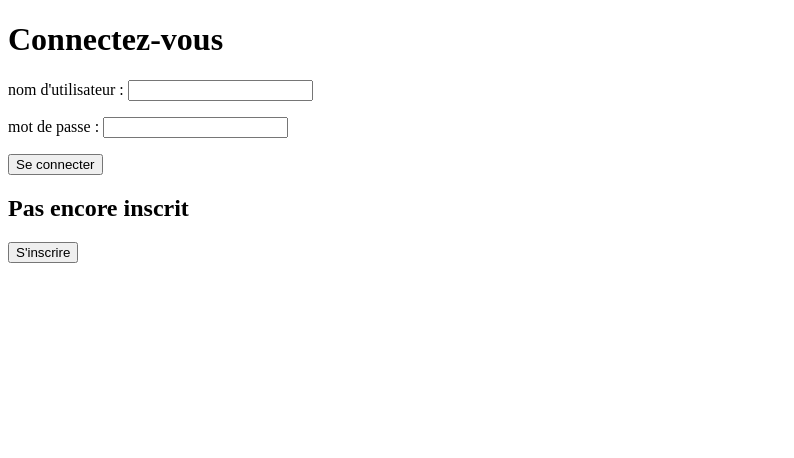
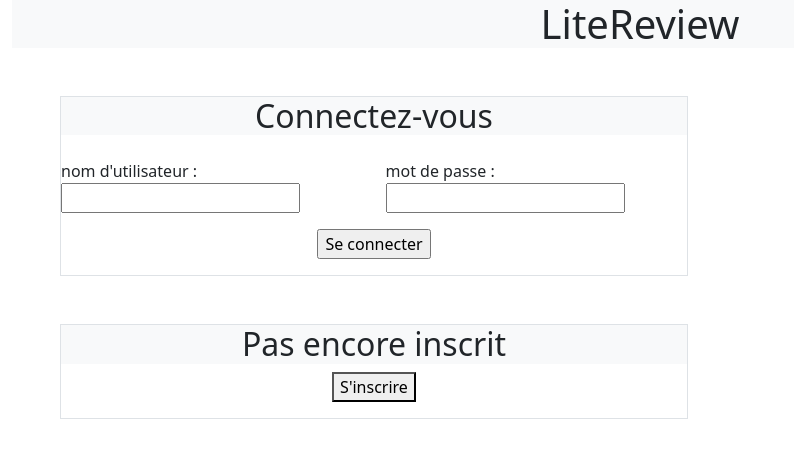
Before and after one commit to AnaisG14/LiteReview, a Django app: page / in a window 1280 px wide. Shown: the top 458 px of the page, without its empty margins (0-794 px from the left). Run offline with Django 4.2, Linux system fonts and the light colour scheme.

Commit message:
modification on html connexion page

```diff
--- a/authentication/templates/authentication/login.html
+++ b/authentication/templates/authentication/login.html
@@ -2,16 +2,27 @@
 <html lang="fr">
     <head>
         <title>LitReview connexion</title>
+        <link href="https://cdn.jsdelivr.net/npm/bootstrap@5.1.3/dist/css/bootstrap.min.css" rel="stylesheet">
+        <script src="https://cdn.jsdelivr.net/npm/bootstrap@5.1.3/dist/js/bootstrap.bundle.min.js"></script>
     </head>
-    <body>
-        <h1>Connectez-vous</h1>
+    <header>
+        <h1 class="d-flex justify-content-center bg-light">LiteReview</h1>
+    </header>
+    <body class="container-fluid">
+        <div class="col-6 border m-5">
+        <h2 class="d-flex justify-content-center bg-light">Connectez-vous</h2>
         <h2>{{message}}</h2>
+            <p class="d-flex justify-content-center">
         <form action="" method="post">
             {% csrf_token %}
-            {{ form.as_p }}
-            <input type="submit" value="Se connecter">
-        </form>
-        <h2>Pas encore inscrit</h2>
-        <a href="{% url 'authentication:signup' %}"><button type="button">S'inscrire</button></a>
+            <div class="d-flex justify-content-around">{{ form.as_p }}</div>
+
+            <p class="d-flex justify-content-center"><input type="submit" value="Se connecter"></p>
+        </form></p>
+        </div>
+        <div class="col-6 border m-5">
+        <h2 class="d-flex justify-content-center bg-light">Pas encore inscrit</h2>
+        <p class="d-flex justify-content-center"><a href="{% url 'authentication:signup' %}"><button type="button">S'inscrire</button></a></p>
+        </div>
     </body>
 </html>
```
Also changed, not shown: db.sqlite3.
